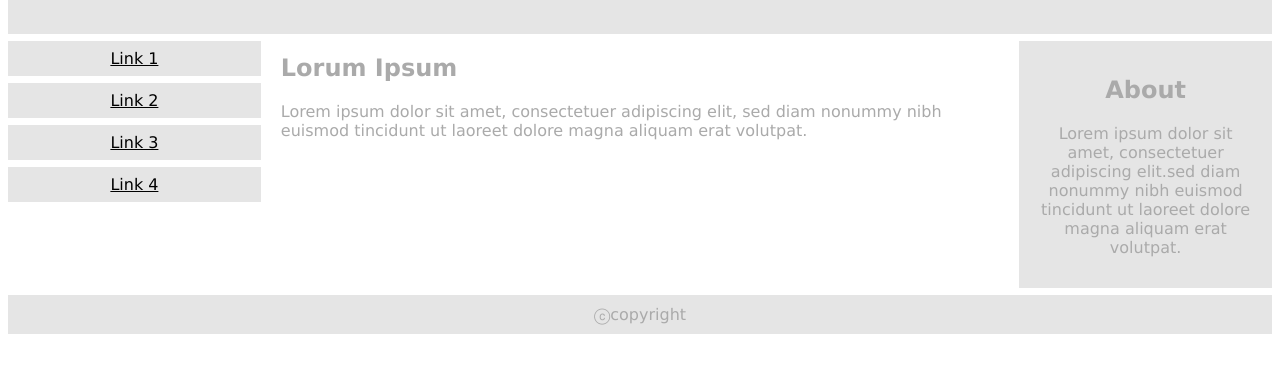
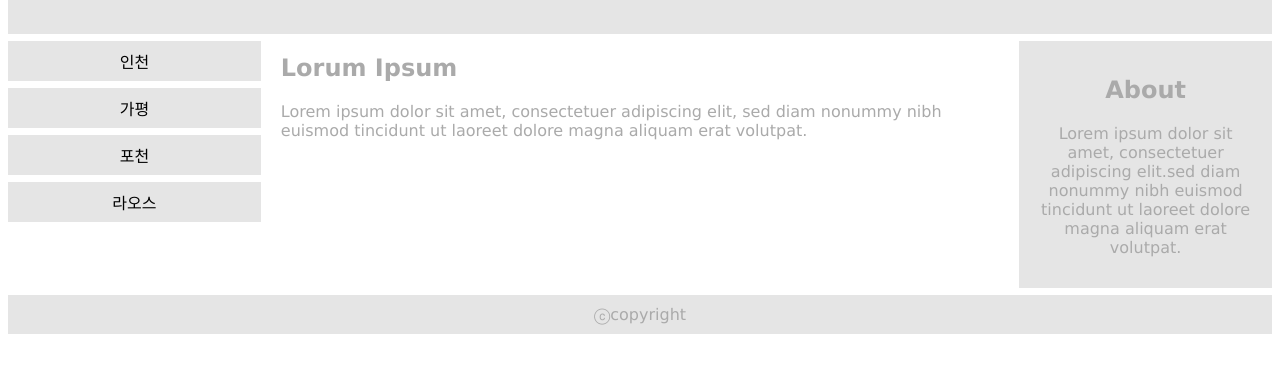
Before and after one commit to Dongjun0425/dongjun0425.github.io, a plain HTML site: page index.html in a window 1280 px wide. Shown: the part 85-458 px from the top of the page. Drawn offline with Linux system fonts and the light colour scheme.

Commit message:
Update index.html

```diff
--- a/index.html
+++ b/index.html
@@ -5,6 +5,7 @@
     <style>
       *{
         box-sizing: border-box;
+        text-decoration : none;
       }
       .menu{
         float:left;
@@ -48,10 +49,10 @@
     </div>
     <div style="overflow:auto">
       <div class="menu">
-        <a href="ic.html">Link 1</a>
-        <a href="gp.html">Link 2</a>
-        <a href="pc.html">Link 3</a>
-        <a href="laos.html">Link 4</a>
+        <a href="ic.html">인천</a>
+        <a href="gp.html">가평</a>
+        <a href="pc.html">포천</a>
+        <a href="laos.html">라오스</a>
       </div>
       <div class="main">
         <h2>Lorum Ipsum</h2>
```
